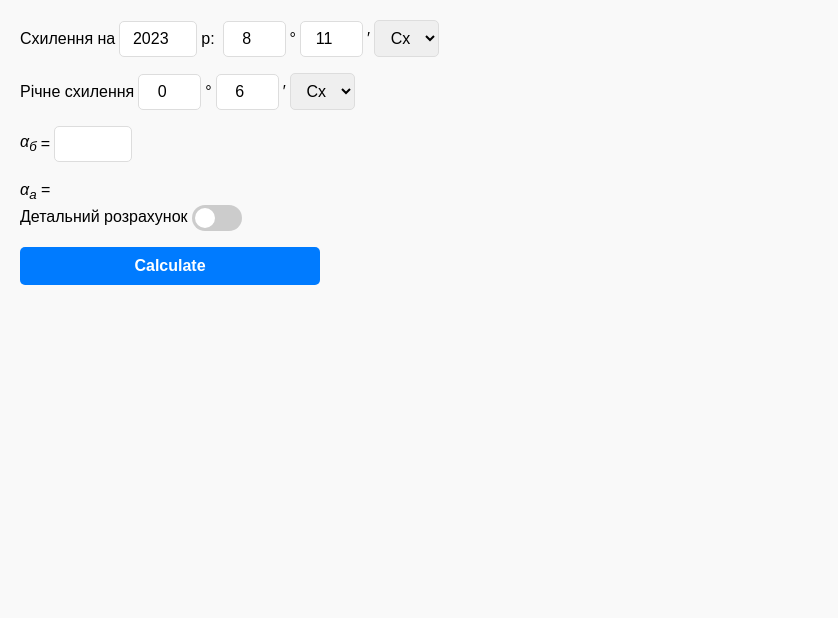
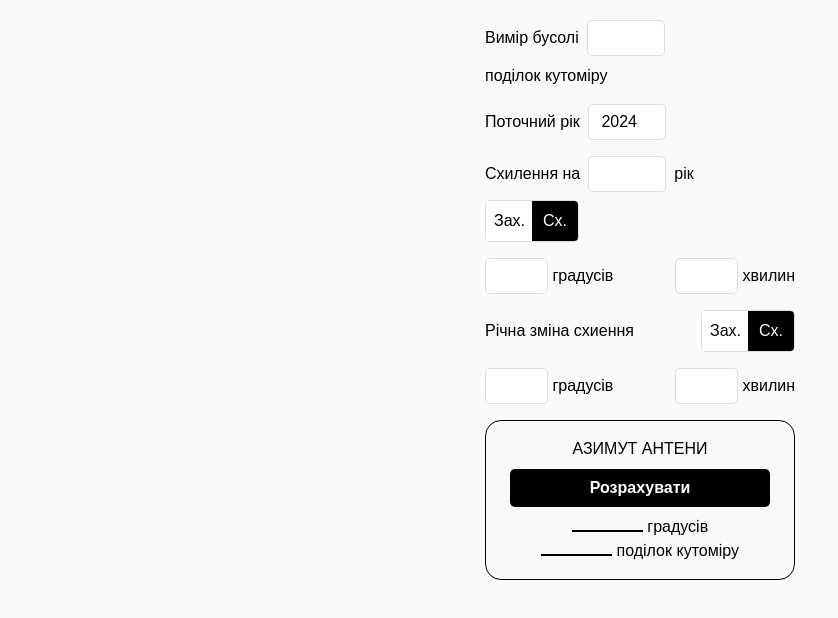
Before and after one commit to KholodovOleksandr/DirectionalAngleCalc, a plain HTML site: page index.html in a window 1280 px wide. Shown: the whole page, without its empty margins (0-838 px from the left). Drawn offline with Linux system fonts and the light colour scheme.

Commit message:
redesign

```diff
--- a/index.html
+++ b/index.html
@@ -1,13 +1,12 @@
 <!DOCTYPE html>
-<html lang="en">
+<html lang="ua">
 
 <head>
     <meta charset="UTF-8">
     <meta name="robots" content="noindex">
     <meta name="viewport" content="width=device-width, initial-scale=1.0">
-    <title>Directional Angle Calculator</title>
+    <title>Калькулятор Азимуту Антени</title>
     <style>
-        /* General Reset */
         body {
             font-family: Arial, sans-serif;
             margin: 0;
@@ -17,22 +16,14 @@
             background-color: #f9f9f9;
         }
 
-        /* Row Layout */
         .row {
             display: flex;
             flex-wrap: wrap;
+            align-items: center;
             gap: 8px;
             margin-bottom: 16px;
         }
 
-        /* Grouping */
-        .group {
-            display: flex;
-            align-items: center;
-            gap: 4px;
-        }
-
-        /* Input and Select Styles */
         input,
         select {
             padding: 8px;
@@ -43,6 +34,37 @@
             transition: border-color 0.2s, box-shadow 0.2s;
         }
 
+        input:focus,
+        select:focus {
+            border-color: #555555;
+            box-shadow: 0 0 4px rgba(0, 51, 51, 0.5);
+            outline: none;
+        }
+
+        .invalid>input {
+            border-color: #E63946
+        }
+
+        .invalid>input:focus {
+            box-shadow: 0 0 4px rgba(230, 57, 70, 0.5)
+        }
+
+        .error {
+            color: #E63946;
+            display: none;
+            margin-top: -8px;
+            font-size: 80%;
+        }
+
+        .invalid>.error {
+            display: block;
+        }
+
+        .error-absolute {
+            position: absolute;
+            padding-top: 8px;
+        }
+
         .s {
             width: 60px;
         }
@@ -51,307 +73,295 @@
             width: 45px;
         }
 
-        input:focus,
-        select:focus {
-            border-color: #007BFF;
-            box-shadow: 0 0 4px rgba(0, 123, 255, 0.5);
-            outline: none;
+        .content {
+            max-width: 310px;
+            margin: 0 auto;
         }
 
-        /* Button Styles */
-        button {
+        .result-block {
+            text-align: center;
+            display: grid;
+            gap: 8px;
+            border: 1px solid #000;
+            border-radius: 16px;
+            padding: 16px 8px;
+        }
+
+        @keyframes highlight {
+            0% {
+                background-color: #555555;
+            }
+
+            100% {
+                background-color: #fff;
+            }
+        }
+
+        .highlight {
+            animation: highlight 1.5s ease-out;
+        }
+
+        .result-title {
+            display: block;
+        }
+
+        .d-block {
+            display: block;
+        }
+
+        .jc-sb {
+            justify-content: space-between;
+        }
+
+        .m-l-8 {
+            margin-left: -8px;
+        }
+
+        .calculate {
+            color: #fff;
+            background-color: #000;
+            margin: 0 16px;
             padding: 10px 16px;
             font-size: 16px;
             font-weight: bold;
-            color: white;
-            background-color: #007BFF;
             border: none;
             border-radius: 5px;
             cursor: pointer;
             transition: background-color 0.2s;
-            width: 100%;
-            max-width: 300px;
             display: block;
             text-align: center;
         }
 
-        button:hover {
-            background-color: #0056b3;
+        .calculate:hover {
+            background-color: #333333;
         }
 
-        button:active {
-            background-color: #004085;
+        .calculate:active {
+            background-color: #555555;
         }
 
-        button:disabled {
-            background-color: #ccc;
-            cursor: not-allowed;
+        .calculate:disabled,
+        .calculate[disabled] {
+            border: 1px solid;
+            background-color: #555555;
+            color: #333333;
+            cursor: default;
         }
 
-        /* Superscript Style */
-        sup {
-            margin-left: -8px;
+        .result {
+            display: inline-block;
+            min-width: 55px;
+            padding: 0 8px;
+            border-bottom: 2px solid #000;
+            font-size: 125%;
         }
 
-        /* Responsive Design */
-        @media (max-width: 480px) {
-            .row {
-                flex-direction: column;
-                /* Stack rows vertically */
+        .toggle-buttons {
+            display: flex;
+            border: 1px solid #ddd;
+            border-radius: 5px;
+            transition: border-color 0.2s, box-shadow 0.2s;
+            overflow: hidden;
         }
 
-            .group {
-                flex-wrap: wrap;
-                /* Allow grouping elements to wrap on smaller screens */
+        .toggle-buttons input[type="radio"] {
+            display: none;
         }
 
-            button {
-                margin: 20px auto 0;
-            }
+        .toggle-buttons label {
+            width: 30px;
+            flex: 1;
+            padding: 8px;
+            text-align: center;
+            cursor: pointer;
+            transition: background-color 0.3s, color 0.3s;
+            background-color: #fff;
+            color: #000;
         }
 
-        @media (min-width: 769px) {
-            .row.magnetic-declination {
-                display: flex;
-                flex-direction: row;
-                /* Keep Section 1 and 2 side by side on larger screens */
-
+        .toggle-buttons input[type="radio"]:checked+label {
+            background-color: #000;
+            color: #fff;
         }
 
-            .group {
-                flex-wrap: nowrap;
-            }
-        }
-
-        /* Switch Container */
-        .switch {
-            position: relative;
-            display: inline-block;
-            width: 50px;
-            height: 26px;
-        }
-
-        /* Hide Default Checkbox */
-        .switch input {
-            opacity: 0;
-            width: 0;
-            height: 0;
-        }
-
-        /* Slider (Switch Background) */
-        .slider {
-            position: absolute;
-            cursor: pointer;
-            top: 0;
-            left: 0;
-            right: 0;
-            bottom: 0;
-            background-color: #ccc;
-            border-radius: 50px;
-            transition: background-color 0.2s ease;
-        }
-
-        /* Slider Knob */
-        .slider:before {
-            position: absolute;
-            content: "";
-            height: 20px;
-            width: 20px;
-            left: 3px;
-            bottom: 3px;
-            background-color: white;
-            border-radius: 50%;
-            transition: transform 0.2s ease;
-        }
-
-        /* Checked State */
-        .switch input:checked+.slider {
-            background-color: #007bff;
-        }
-
-        .switch input:checked+.slider:before {
-            transform: translateX(24px);
-        }
-
-        /* Focus State */
-        .switch input:focus+.slider {
-            box-shadow: 0 0 2px #007bff;
-        }
-
-        /* Responsive Design */
-        @media (max-width: 768px) {
-            .switch {
-                width: 40px;
-                height: 22px;
-            }
-
-            .slider:before {
-                height: 18px;
-                width: 18px;
-            }
-
-            .slider {
-                top: -1px;
-                right: -7px;
-            }
+        .toggle-buttons label:hover {
+            background-color: #ddd;
         }
     </style>
 </head>
 
 <body>
-    <div class="row magnetic-declination">
-        <div class="group">
-            <span>Схилення на</span>
-            <input type="number" name="year" id="year" class="s" value="2023" />
-            <span>p: </span>
+    <div class="content">
+        <div class="row">
+            <span>Вимір бусолі</span>
+            <input type="number" name="aplhaB" id="aplhaB" class="s" min="0" max="5999" required />
+            <span>поділок кутоміру</span>
+            <span class="error">Допустимі значення від 0 до 5999</span>
         </div>
+        <div class="row">
+            <span>Поточний рік</span>
+            <input type="number" name="currentYear" id="currentYear" class="s" min="1900" max="2100" required />
+            <span class="error">Допустимі значення від 1900 до 2100</span>
+        </div>
+        <div class="row">
+            <span>Схилення на </span>
+            <input type="number" name="year" id="year" class="s" min="1900" max="2100" required />
+            <span>рік</span>
+            <div class="toggle-buttons">
+                <input type="radio" id="directionWest" name="direction" value="west">
+                <label for="directionWest">Зах.</label>
 
-        <div class="group">
-            <input type="number" name="gradus" id="gradus" value="8" class="x-s" />
-            <span>°</span>
-            <input type="number" name="minuta" id="minuta" value="11" class="x-s" />
-            <span>′</span>
-            <select name="direction" id="direction">
-                <option value="east">Сх</option>
-                <option value="west">Зах</option>
-            </select>
+                <input type="radio" id="directionEast" name="direction" value="east" checked>
+                <label for="directionEast">Сх.</label>
+            </div>
+            <span class="error">Допустимі значення від 1900 до 2100</span>
+        </div>
+        <div class="row jc-sb">
+            <div>
+                <input type="number" name="gradus" id="gradus" class="x-s" min="0" max="359" required />
+                <span>градусів</span>
+                <span class="error error-absolute">Допустимі значення 0 - 359</span>
+            </div>
+            <div>
+                <input type="number" name="minuta" id="minuta" class="x-s" min="0" max="59" required />
+                <span>хвилин</span>
+                <span class="error error-absolute m-l-8">Допустимі значення 0 - 59</span>
             </div>
         </div>
 
-    <div class="row">
-        <div class="group">
-            <span>Річне схилення</span>
-            <input type="number" name="yearlyGradus" id="yearlyGradus" value="0" class="x-s" />
-            <span>°</span>
-            <input type="number" name="yearlyMinuta" id="yearlyMinuta" value="6" class="x-s" />
-            <span>′</span>
-            <select name="yearlyDirection" id="yearlyDirection">
-                <option value="east">Сх</option>
-                <option value="west">Зах</option>
-            </select>
+        <div class="row jc-sb">
+            <span>Річна зміна схиення</span>
+
+            <div class="toggle-buttons">
+                <input type="radio" id="yearlyDirectionWest" name="yearlyDirection" value="west">
+                <label for="yearlyDirectionWest">Зах.</label>
+
+                <input type="radio" id="yearlyDirectionEast" name="yearlyDirection" value="east" checked>
+                <label for="yearlyDirectionEast">Сх.</label>
+            </div>
+        </div>
+        <div class="row jc-sb">
+            <div><input type="number" name="yearlyGradus" id="yearlyGradus" class="x-s" min="0" max="359" required />
+                <span>градусів</span>
+                <span class="error error-absolute">Допустимі значення 0 - 359</span>
+            </div>
+            <div><input type="number" name="yearlyMinuta" id="yearlyMinuta" class="x-s" min="0" max="59" required />
+                <span>хвилин</span>
+                <span class="error error-absolute m-l-8">Допустимі значення 0 - 59</span>
             </div>
         </div>
 
-    <!-- αб -->
-    <div class="row">
-        <div class="group">
-            <var>α<sub>б</sub></var>
-            <span> = </span>
-            <input type="number" name="aplhaB" id="aplhaB" class="s" />
+        <div class="result-block">
+            <span class="d-block">АЗИМУТ АНТЕНИ</span>
+            <button class="calculate" id="calculate" value="Розрахувати">Розрахувати</button>
+            <div>
+                <div>
+                    <span class="result" id="alphaAInGraduses"></span> <span>градусів</span>
                 </div>
+                <div>
+                    <span class="result" id="alphaA"></span> <span>поділок кутоміру</span>
                 </div>
-
-    <!-- Details Result -->
-    <div id="details" style="display: none;">
-        <div class="row">
-            <div>
-                <var>α<sub>a</sub><sup>m</sup></var> = <span id="alphaAMView"></span>
-            </div>
-        </div>
-
-        <div class="row">
-            <div>
-                <span> П = </span><span id="mistakeView"></span>
-            </div>
-        </div>
-
-        <div class="row">
-            <div>
-                <var>α<sub>a</sub></var> = <span id="alphaAView"></span>
             </div>
         </div>
     </div>
 
-    <!-- Raw Result -->
-    <div id="raw">
-        <var>α<sub>a</sub></var> = <span id="alphaARawView"></span>
-    </div>
+    <script>
+        document.getElementById('currentYear').value = new Date().getFullYear();
+        document.getElementById('calculate').addEventListener('click', handleCalculate);
 
-    <div class="row">
-        <div>
-            <label for="toggleSwitch">Детальний розрахунок</label>
-            <label class="switch">
-                <input type="checkbox" id="toggleSwitch" />
-                <span class="slider"></span>
-            </label>
-        </div>
-    </div>
+        const inputType = {
+            numeric: 1,
+            rb: 2
+        }
 
-    <!-- Calculate -->
-    <button id="submit" class="calculate">Calculate</button>
-</body>
+        function elementWrapper(selector, type) {
 
-<script>
-    document.getElementById('submit').addEventListener('click', handleCalculate);
-    document.getElementById('toggleSwitch').addEventListener('click', handleDetails);
+            let element;
+            let value;
+            let state = null;
+            let vFunc;
 
-    function handleDetails(e) {
-        let details = document.getElementById('details');
-        let raw = document.getElementById('raw');
+            if (type === inputType.numeric) {
+                element = document.getElementById(selector);
+                element.onblur = () => chekElement(true);
+                element.oninput = () => chekElement();
+                value = () => +element.value;
+                vFunc = validate;
+            } else {
+                element = document.querySelector(selector);
+                value = () => document.querySelector(selector).value;
+                vFunc = () => { };
+            }
 
-        if (e.target.checked) {
-            raw.style.display = 'none';
-            details.style.display = 'block';
+            function chekElement(isBlur) {
+                if (isBlur && state === 1 || state === 2) {
+                    validate();
+                }
+                else if (!isBlur && state !== 2) {
+                    state = 1;
+                }
+                document.getElementById('calculate').disabled = document.getElementsByClassName('invalid').length ? true : false;
+            }
+
+            function validate() {
+                if (element.checkValidity()) {
+                    element.parentElement.classList.remove('invalid')
                 }
                 else {
-            raw.style.display = 'block';
-            details.style.display = 'none';
+                    state = 2;
+                    element.parentElement.classList.add('invalid')
                 }
             }
 
+            return {
+                value, validate: vFunc
+            }
+        }
+
+        const props = {
+            currentYear: elementWrapper('currentYear', inputType.numeric),
+            year: elementWrapper('year', inputType.numeric),
+            gradus: elementWrapper('gradus', inputType.numeric),
+            minuta: elementWrapper('minuta', inputType.numeric),
+            aplhaB: elementWrapper('aplhaB', inputType.numeric),
+            yearlyGradus: elementWrapper('yearlyGradus', inputType.numeric),
+            yearlyMinuta: elementWrapper('yearlyMinuta', inputType.numeric),
+            direction: elementWrapper('input[name="direction"]:checked', inputType.rb),
+            yearlyDirection: elementWrapper('input[name="yearlyDirection"]:checked', inputType.rb),
+        }
 
         function handleCalculate(e) {
-        let year = +document.getElementById('year').value;
-        let gradus = +document.getElementById('gradus').value;
-        let minuta = +document.getElementById('minuta').value;
-        let aplhaB = +document.getElementById('aplhaB').value;
-        let yearlyGradus = +document.getElementById('yearlyGradus').value;
-        let yearlyMinuta = +document.getElementById('yearlyMinuta').value;
-        let direction = document.getElementById('direction').value;
-        let yearlyDirection = document.getElementById('yearlyDirection').value;
 
-        let alphaAM = aplhaB > 3000 ? aplhaB - 3000 : aplhaB + 3000;
-        setAlphaAMView(aplhaB, alphaAM);
+            for (let prop in props) {
+                props[prop].validate();
+            }
+            if (document.getElementsByClassName('invalid').length) {
+                document.getElementById('calculate').disabled = true;
+                return;
+            }
 
-        let yearsPassed = new Date().getFullYear() - year;
-        let inclinationInMinutes = (direction == 'west' ? -1 : 1) * (gradus * 60 + minuta) +
-            (yearsPassed * (yearlyDirection == 'west' ? -1 : 1) * (yearlyGradus * 60 + yearlyMinuta));
+            let alphaAM = props.aplhaB.value() > 3000 ? props.aplhaB.value() - 3000 : props.aplhaB.value() + 3000;
+
+            let yearsPassed = props.currentYear.value() - props.year.value();
+            let inclinationInMinutes = (props.direction.value() == 'west' ? -1 : 1) * (props.gradus.value() * 60 + props.minuta.value()) +
+                (yearsPassed * (props.yearlyDirection.value() == 'west' ? -1 : 1) * (props.yearlyGradus.value() * 60 + props.yearlyMinuta.value()));
 
             let mistake = inclinationInMinutes / 3.6;
-        setMistakeView(direction, gradus, minuta, yearsPassed, yearlyDirection, yearlyGradus, yearlyMinuta, inclinationInMinutes, mistake);
-
             mistake = Math.round(mistake);
 
-        let alphaA = alphaAM + (direction == 'west' ? -1 : 1) * mistake;
+            let alphaA = alphaAM + (props.direction.value() == 'west' ? -1 : 1) * mistake;
             let alphaAInMinutes = alphaA * 3.6;
             let alphaAInGraduses = alphaAInMinutes / 60;
 
-        setAlphaAViews(alphaAM, direction, mistake, alphaA, alphaAInMinutes, alphaAInGraduses);
+            document.getElementById('alphaAInGraduses').innerText = alphaAInGraduses.toFixed(1);
+            document.getElementById('alphaA').innerText = alphaA;
 
-        function formatGragusAndMinuta(gradus, minuta) {
-            return gradus + '°' + minuta.toLocaleString('en-US', { minimumIntegerDigits: 2, useGrouping: false }) + '′';
-        }
+            document.getElementsByClassName('result-block')[0].classList.add('highlight');
 
-        function setAlphaAMView(aplhaB, alphaAM) {
-            document.getElementById('alphaAMView').innerText = aplhaB + ` ${aplhaB > 3000 ? '-' : '+'} ` + 3000 + ' = ' + alphaAM;
-        }
+            setTimeout(() => {
+                document.getElementsByClassName('result-block')[0].classList.remove('highlight');
+            }, 1600);
 
-        function setMistakeView(direction, gradus, minuta, yearsPassed, yearlyDirection, yearlyGradus, yearlyMinuta, inclinationInMinutes, mistake) {
-            document.getElementById('mistakeView').innerText =
-                (direction == 'west' ? '-' : '') + formatGragusAndMinuta(gradus, minuta) + ' + '
-                + '(' + yearsPassed + ' * ' + (yearlyDirection == 'west' ? '-' : '') + formatGragusAndMinuta(yearlyGradus, yearlyMinuta) + ') = '
-
-                + formatGragusAndMinuta(parseInt(inclinationInMinutes / 60), inclinationInMinutes - parseInt(inclinationInMinutes / 60) * 60) + ' = '
-                + inclinationInMinutes + '′ / 3.6′ = ' + mistake.toFixed(4) + ' = ' + Math.round(mistake);
-        }
-
-        function setAlphaAViews(alphaAM, direction, mistake, alphaA, alphaAInMinutes, alphaAInGraduses) {
-            document.getElementById('alphaAView').innerText =
-                alphaAM + (direction == 'west' ? ' - (' : ' + ') + mistake + (direction == 'west' ? ')' : '') + ' = ' + alphaA + ' * 3.6′ = '
-                + alphaAInMinutes.toFixed(4) + '′ / 60° = ' + alphaAInGraduses.toFixed(4) + '° = ' + alphaAInGraduses.toFixed(1) + '°';
-
-            document.getElementById('alphaARawView').innerText = alphaAInGraduses.toFixed(1) + '°';
-        }
         }
 
     </script>
```
Lines whose indentation alone changed are shown as unchanged.
